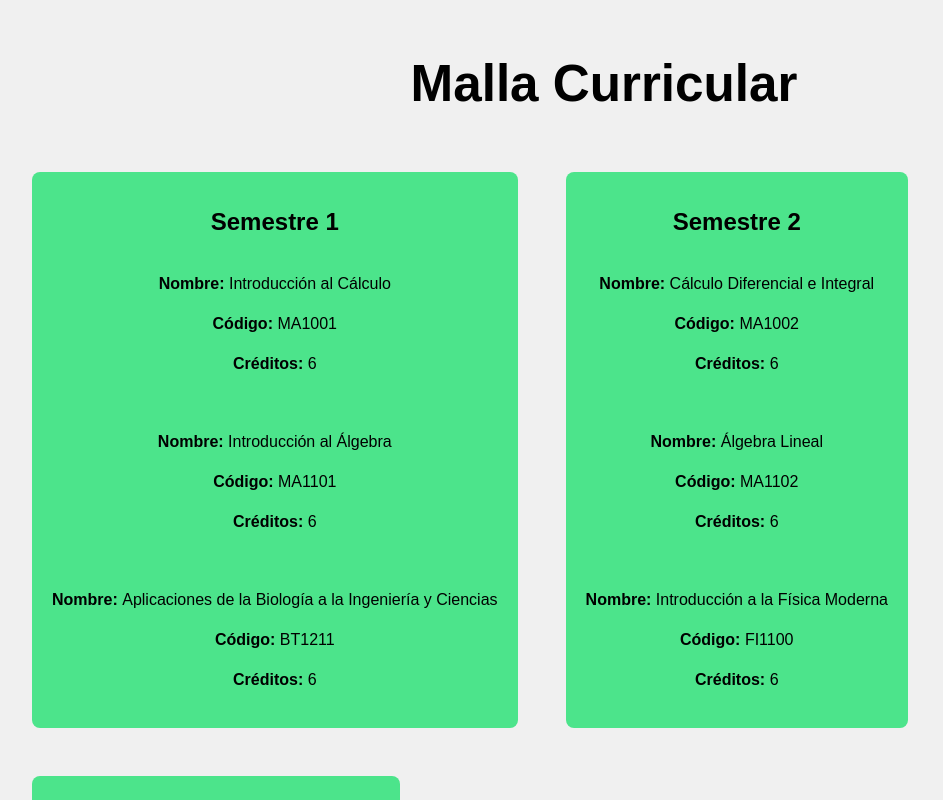
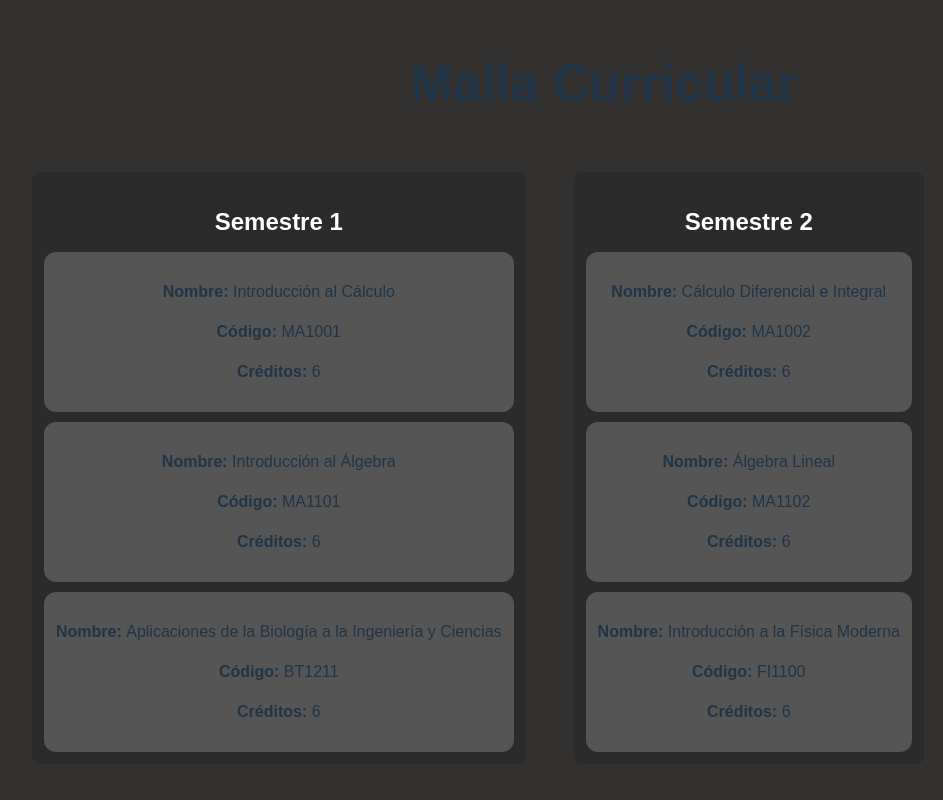
Before and after one commit to astromai/CC5003-Aplicaciones-Web-Reactivas-, a React (Vite) app in the folder frontend/: page / in a window 1280 px wide. Shown: the top 800 px of the page, without its empty margins (36-979 px from the left). Built offline with nearby package versions, Linux system fonts and the light colour scheme.

Commit message:
Css and Ramos color changes
Changes in the form of the Ramos and the ccs used

```diff
--- a/frontend/src/App.css
+++ b/frontend/src/App.css
@@ -1,10 +1,10 @@
 body {
-  font-family: sans-serif;
-  color: #000;
-  background-color: #f0f0f0;
   margin: 0;
   padding: 0;
+  background-color: #201d1de9;
+  font-family: Arial, sans-serif;
 }
+
 
 #root {
   max-width: 1280px;
--- a/frontend/src/components/ramo.tsx
+++ b/frontend/src/components/ramo.tsx
@@ -1,3 +1,5 @@
+import { useState } from "react";
+
 export interface Ramo {
   id: number;
   nombre: string;
@@ -6,8 +8,29 @@ export interface Ramo {
 }
 
 export const RamoDisplay = ({ ramo }: { ramo: Ramo }) => {
+  // Estados posibles: 0 = pendiente, 1 = cursando, 2 = aprobado
+  const [estado, setEstado] = useState(0);
+
+  // Función para cambiar estado en orden circular
+  const cambiarEstado = () => {
+    setEstado((prev) => (prev + 1) % 3);
+  };
+
+  // Colores según estado
+  const colores = ["#555", "#FFD700", "#4CE48B"];
+  // gris oscuro, amarillo, verde
+
   return (
-    <div style={{ padding: 8 }}>
+    <div
+      onClick={cambiarEstado}
+      style={{
+        padding: "12px",
+        borderRadius: "12px",
+        backgroundColor: colores[estado],
+        cursor: "pointer",
+        transition: "background-color 0.3s",
+      }}
+    >
       <p>
         <strong>Nombre: </strong>
         {ramo.nombre}
--- a/frontend/src/components/semestre.tsx
+++ b/frontend/src/components/semestre.tsx
@@ -1,16 +1,18 @@
 import type { Ramo } from "./ramo";
 import { RamoDisplay } from "./ramo";
 
-interface Semestre {
+export interface Semestre {
   titulo: string;
   ramos: Ramo[];
 }
 
 export default function SemestreDisplay({ titulo, ramos }: Semestre) {
   return (
-    <div style={{ margin: 12, padding: 12, background: "#4CE48B", borderRadius: 8 }}>
-      <h2 style={{ textAlign: "center", marginBottom: 8 }}>{titulo}</h2>
-      <div style={{ display: "flex", flexDirection: "column", gap: 6 }}>
+    <div style={{ margin: 12, padding: 12, background: "#2b2b2b", borderRadius: 8 }}>
+      <h2 style={{ textAlign: "center", marginBottom: 12, color: "white" }}>
+        {titulo}
+      </h2>
+      <div style={{ display: "flex", flexDirection: "column", gap: 10 }}>
         {ramos.map((r) => (
           <RamoDisplay key={r.id} ramo={r} />
         ))}
```
Also changed, not shown: frontend/src/App.tsx (line endings or trailing spaces).
